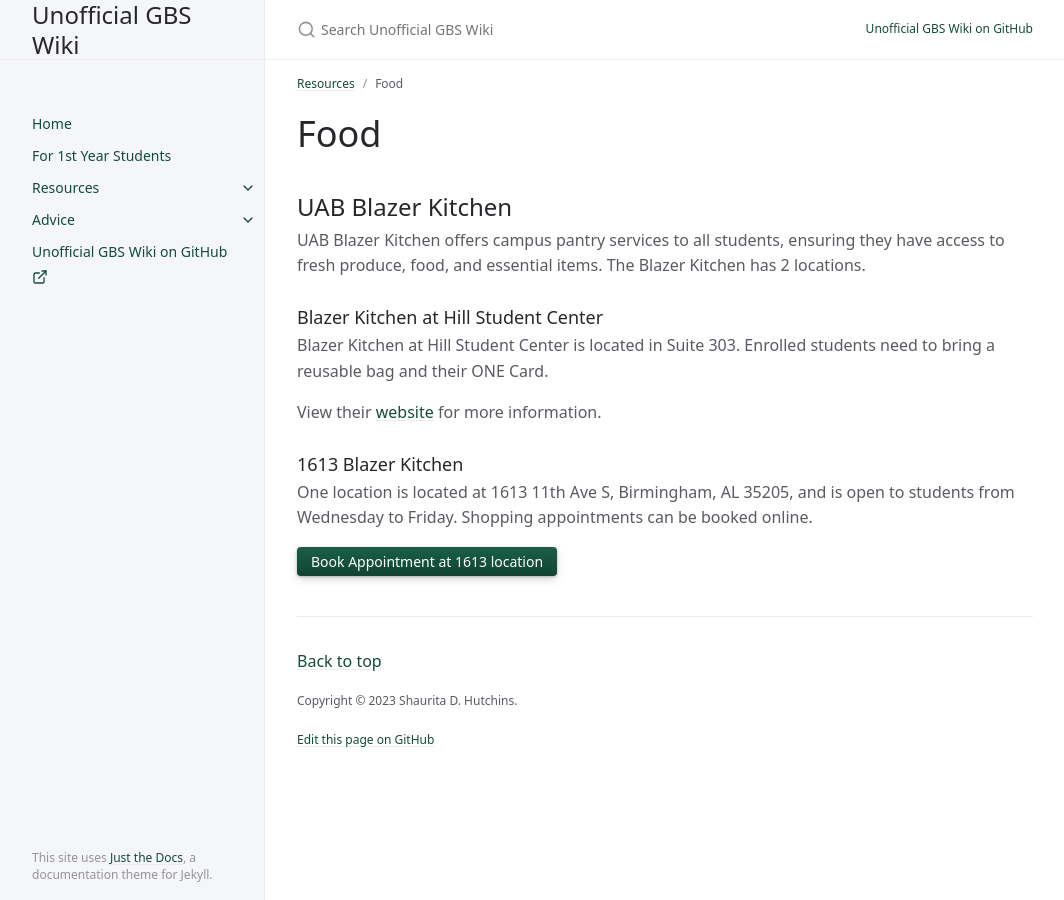
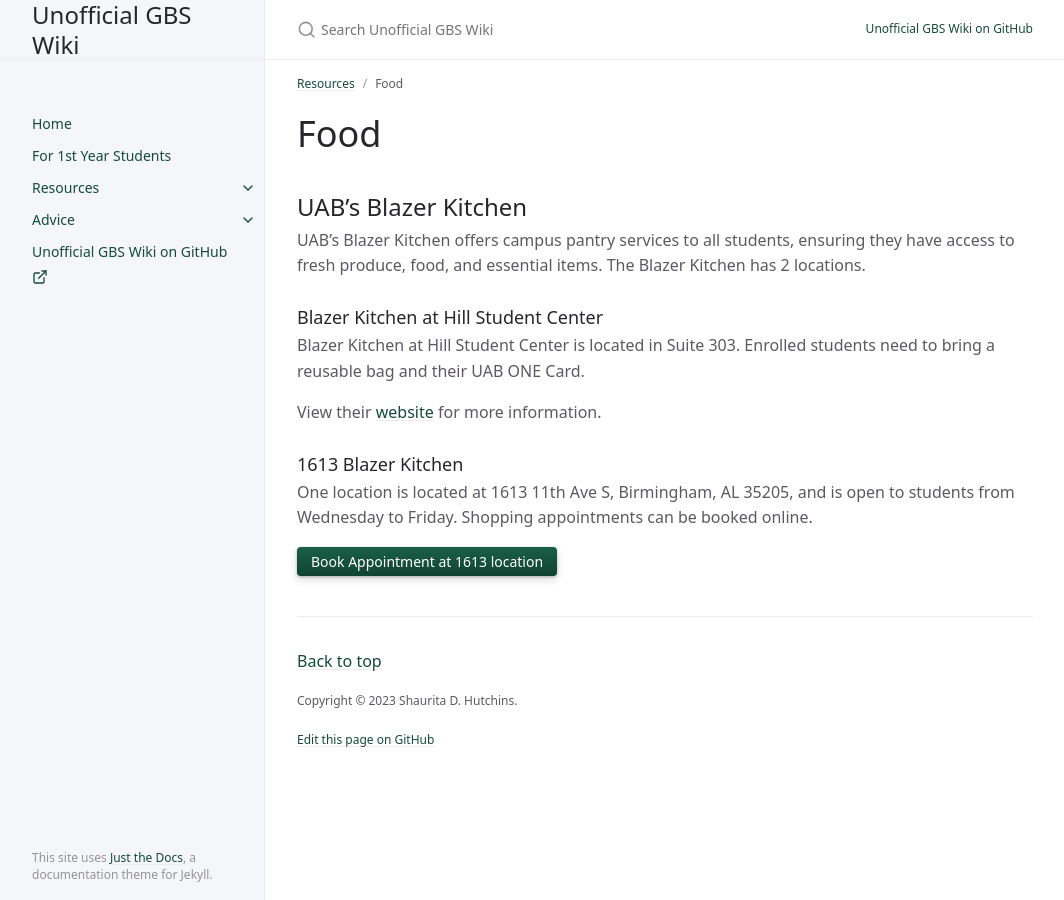
Before and after one commit to sdhutchins/gbs-guide, a Jekyll site: the page built from docs/resources/food.md, in a window 1280 px wide. Shown: the whole page, without its empty margins (107-1171 px from the left). Built offline with Jekyll 4.4.1, drawn with Linux system fonts in a browser that asks for light colours; cached includes are drawn as plain includes.

Commit message:
Tweak food resources.

```diff
--- a/docs/resources/food.md
+++ b/docs/resources/food.md
@@ -9,13 +9,13 @@ nav_order: 3
 
 {: .no_toc }
 
-## UAB Blazer Kitchen
+## UAB's Blazer Kitchen
 
-UAB Blazer Kitchen offers campus pantry services to all students, ensuring they have access to fresh produce, food, and essential items. The Blazer Kitchen has 2 locations.
+UAB's Blazer Kitchen offers campus pantry services to all students, ensuring they have access to fresh produce, food, and essential items. The Blazer Kitchen has 2 locations.
 
 ### Blazer Kitchen at Hill Student Center
 
-Blazer Kitchen at Hill Student Center is located in Suite 303. Enrolled students need to bring a reusable bag and their ONE Card.
+Blazer Kitchen at Hill Student Center is located in Suite 303. Enrolled students need to bring a reusable bag and their UAB ONE Card.
 
 View their [website](https://www.uab.edu/students/assistance/blazer-kitchen) for more information.
 
```
